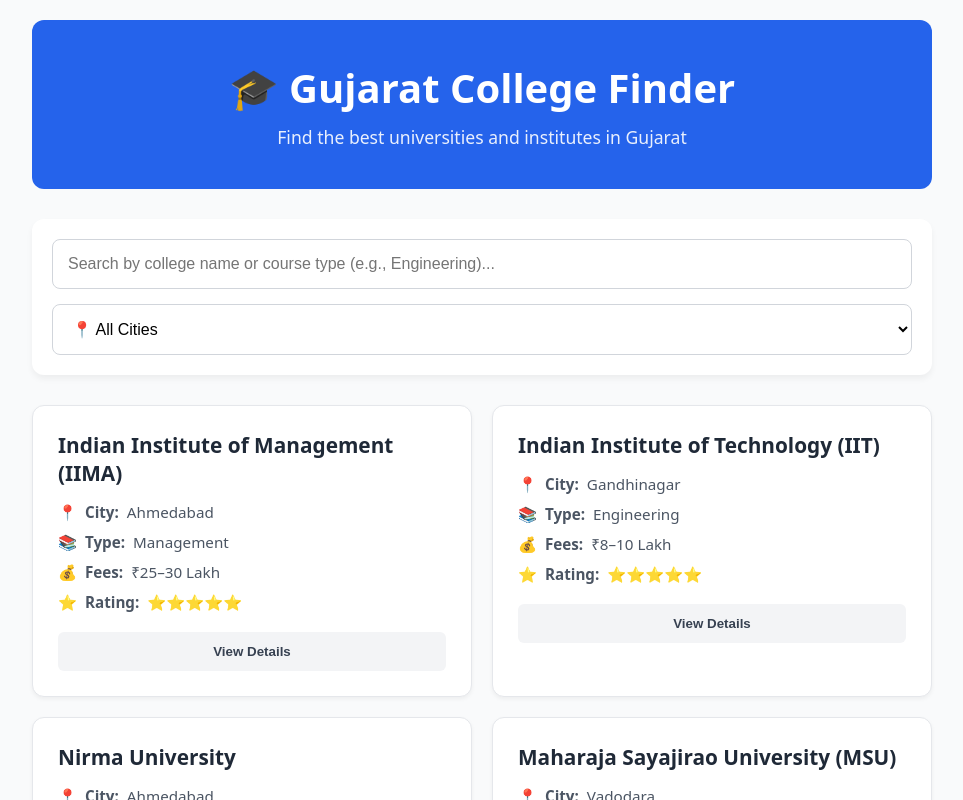
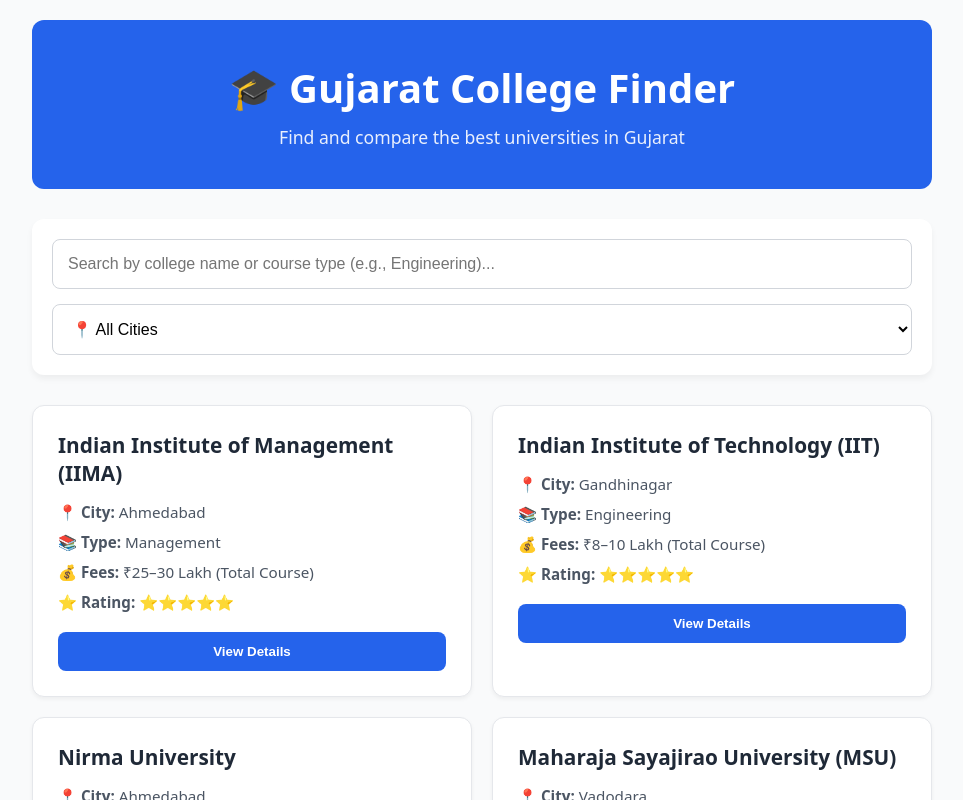
Before and after one commit to seorajp/gujarat-college-finder, a Next.js app: page / in a window 1280 px wide. Shown: the top 800 px of the page, without its empty margins (158-1121 px from the left). Built offline with nearby package versions, Linux system fonts and the light colour scheme.

Commit message:
Update page.js

```diff
--- a/app/page.js
+++ b/app/page.js
@@ -2,28 +2,151 @@
 
 import { useState } from "react";
 
-// Complete Database of Gujarat Colleges
+// Complete Database of Gujarat Colleges with expanded details
 const gujaratColleges = [
-  { id: 1, name: "Indian Institute of Management (IIMA)", city: "Ahmedabad", type: "Management", fees: "₹25–30 Lakh", rating: "⭐⭐⭐⭐⭐" },
-  { id: 2, name: "Indian Institute of Technology (IIT)", city: "Gandhinagar", type: "Engineering", fees: "₹8–10 Lakh", rating: "⭐⭐⭐⭐⭐" },
-  { id: 3, name: "Nirma University", city: "Ahmedabad", type: "Multi-disciplinary", fees: "₹2–4 Lakh/yr", rating: "⭐⭐⭐⭐" },
-  { id: 4, name: "Maharaja Sayajirao University (MSU)", city: "Vadodara", type: "Multi-disciplinary", fees: "₹15k–80k/yr", rating: "⭐⭐⭐⭐" },
-  { id: 5, name: "Parul University", city: "Vadodara", type: "Multi-disciplinary", fees: "₹1–2.5 Lakh/yr", rating: "⭐⭐⭐" },
-  { id: 6, name: "National Institute of Design (NID)", city: "Ahmedabad", type: "Design", fees: "₹3–4 Lakh/yr", rating: "⭐⭐⭐⭐⭐" },
-  { id: 7, name: "SVNIT (NIT Surat)", city: "Surat", type: "Engineering", fees: "₹1.5–2 Lakh/yr", rating: "⭐⭐⭐⭐" },
-  { id: 8, name: "Pandit Deendayal Energy University (PDEU)", city: "Gandhinagar", type: "Engineering", fees: "₹2–4 Lakh/yr", rating: "⭐⭐⭐⭐" },
-  { id: 9, name: "Gujarat University", city: "Ahmedabad", type: "Multi-disciplinary", fees: "₹10k–50k/yr", rating: "⭐⭐⭐" },
-  { id: 10, name: "Dhirubhai Ambani Institute (DA-IICT)", city: "Gandhinagar", type: "Engineering/IT", fees: "₹2–3 Lakh/yr", rating: "⭐⭐⭐⭐⭐" }
+  {
+    id: 1,
+    name: "Indian Institute of Management (IIMA)",
+    city: "Ahmedabad",
+    type: "Management",
+    fees: "₹25–30 Lakh (Total Course)",
+    rating: "⭐⭐⭐⭐⭐",
+    established: "1961",
+    campusSize: "106 Acres",
+    popularCourses: "MBA, PGPX, FPM",
+    description: "Ranked #1 for Management in India. Famous for its iconic red-brick architecture (Louis Kahn Plaza) and case-study based learning methodology.",
+    website: "https://www.iima.ac.in"
+  },
+  {
+    id: 2,
+    name: "Indian Institute of Technology (IIT)",
+    city: "Gandhinagar",
+    type: "Engineering",
+    fees: "₹8–10 Lakh (Total Course)",
+    rating: "⭐⭐⭐⭐⭐",
+    established: "2008",
+    campusSize: "400 Acres",
+    popularCourses: "B.Tech (CSE, EE, ME), M.Tech, PhD",
+    description: "Located beautifully on the banks of the Sabarmati River. Known for its project-based learning curriculum and massive global research collaborations.",
+    website: "https://iitgn.ac.in"
+  },
+  {
+    id: 3,
+    name: "Nirma University",
+    city: "Ahmedabad",
+    type: "Multi-disciplinary",
+    fees: "₹2–4 Lakh/yr",
+    rating: "⭐⭐⭐⭐",
+    established: "2003",
+    campusSize: "115 Acres",
+    popularCourses: "B.Tech, MBA, B.Pharm, LAW",
+    description: "A premier private university offering top-tier campus placements, modern infrastructure, and highly corporate-aligned academic structures.",
+    website: "https://nirmauni.ac.in"
+  },
+  {
+    id: 4,
+    name: "Maharaja Sayajirao University (MSU)",
+    city: "Vadodara",
+    type: "Multi-disciplinary",
+    fees: "₹15k–80k/yr",
+    rating: "⭐⭐⭐⭐",
+    established: "1949",
+    campusSize: "275 Acres",
+    popularCourses: "B.Com, B.A, Fine Arts, Engineering",
+    description: "One of Gujarat's oldest and most heritage-rich public universities. World-renowned for its Faculty of Fine Arts and vibrant cultural campus life.",
+    website: "https://www.msubaroda.ac.in"
+  },
+  {
+    id: 5,
+    name: "Parul University",
+    city: "Vadodara",
+    type: "Multi-disciplinary",
+    fees: "₹1–2.5 Lakh/yr",
+    rating: "⭐⭐⭐",
+    established: "2015",
+    campusSize: "150+ Acres",
+    popularCourses: "B.Tech, MBA, MBBS, Aviation",
+    description: "Known for an incredibly diverse international student community, highly vibrant regular tech-fests, and extensive global exchange programs.",
+    website: "https://www.paruluniversity.ac.in"
+  },
+  {
+    id: 6,
+    name: "National Institute of Design (NID)",
+    city: "Ahmedabad",
+    type: "Design",
+    fees: "₹3–4 Lakh/yr",
+    rating: "⭐⭐⭐⭐⭐",
+    established: "1961",
+    campusSize: "20 Acres",
+    popularCourses: "B.Des (Product, Graphic, Animation)",
+    description: "An Institute of National Importance. Globally recognized as India's premier design school driving industrial, communication, and textile design education.",
+    website: "https://www.nid.edu"
+  },
+  {
+    id: 7,
+    name: "SVNIT (NIT Surat)",
+    city: "Surat",
+    type: "Engineering",
+    fees: "₹1.5–2 Lakh/yr",
+    rating: "⭐⭐⭐⭐",
+    established: "1961",
+    campusSize: "250 Acres",
+    popularCourses: "B.Tech (Computer, Mechanical, Civil)",
+    description: "A prestigious central-government funded engineering institute with an outstanding legacy of producing top-tier tech industry leaders and startup founders.",
+    website: "https://www.svnit.ac.in"
+  },
+  {
+    id: 8,
+    name: "Pandit Deendayal Energy University (PDEU)",
+    city: "Gandhinagar",
+    type: "Engineering",
+    fees: "₹2–4 Lakh/yr",
+    rating: "⭐⭐⭐⭐",
+    established: "2007",
+    campusSize: "100 Acres",
+    popularCourses: "B.Tech (Petroleum, Solar, CSE), MBA",
+    description: "Excellent infrastructure supported by industry giants. Special emphasis on energy domain studies, conventional research, and modern tech branches.",
+    website: "https://www.pdeu.ac.in"
+  },
+  {
+    id: 9,
+    name: "Gujarat University",
+    city: "Ahmedabad",
+    type: "Multi-disciplinary",
+    fees: "₹10k–50k/yr",
+    rating: "⭐⭐⭐",
+    established: "1949",
+    campusSize: "260 Acres",
+    popularCourses: "M.Sc, B.Com, MCA, BCA",
+    description: "The largest affiliating university in the state, offering affordable high-quality state-board education options across hundreds of streams.",
+    website: "https://www.gujaratuniversity.ac.in"
+  },
+  {
+    id: 10,
+    name: "Dhirubhai Ambani Institute (DA-IICT)",
+    city: "Gandhinagar",
+    type: "Engineering/IT",
+    fees: "₹2–3 Lakh/yr",
+    rating: "⭐⭐⭐⭐⭐",
+    established: "2001",
+    campusSize: "50 Acres",
+    popularCourses: "B.Tech (ICT), M.Tech, M.Sc (IT)",
+    description: "A wave-making wave-front specialized institute for Information and Communication Technology, providing exceptional direct placements in big-tech firms.",
+    website: "https://www.daiict.ac.in"
+  }
 ];
 
 export default function Home() {
   const [searchQuery, setSearchQuery] = useState("");
   const [selectedCity, setSelectedCity] = useState("All");
 
-  // Get unique cities for the dropdown
+  // State to track if we are on the Home Page or Details Page
+  const [selectedCollege, setSelectedCollege] = useState(null);
+
+  // Get unique cities for the dropdown menu
   const cities = ["All", ...new Set(gujaratColleges.map(c => c.city))];
 
-  // Filter logic
+  // Search filter math logic
   const filteredColleges = gujaratColleges.filter((college) => {
     const matchesSearch = college.name.toLowerCase().includes(searchQuery.toLowerCase()) ||
                           college.type.toLowerCase().includes(searchQuery.toLowerCase());
@@ -31,18 +154,83 @@
     return matchesSearch && matchesCity;
   });
 
+  // --- PAGE VIEW 2: COLLEGE DETAILS PAGE ---
+  if (selectedCollege) {
+    return (
+      <main style={{ padding: "20px", fontFamily: "system-ui, sans-serif", maxWidth: "800px", margin: "0 auto", backgroundColor: "#f9fafb", minHeight: "100vh" }}>
+        {/* Back Button */}
+        <button
+          onClick={() => setSelectedCollege(null)}
+          style={{ padding: "10px 20px", fontSize: "16px", backgroundColor: "#e5e7eb", border: "none", borderRadius: "8px", color: "#374151", fontWeight: "bold", cursor: "pointer", marginBottom: "20px" }}
+        >
+          ⬅️ Back to Directory
+        </button>
+
+        {/* Profile Card Header */}
+        <div style={{ backgroundColor: "white", padding: "30px", borderRadius: "12px", border: "1px solid #e5e7eb", boxShadow: "0 4px 6px rgba(0,0,0,0.05)" }}>
+          <span style={{ backgroundColor: "#dbeafe", color: "#2563eb", padding: "5px 12px", borderRadius: "20px", fontSize: "0.85rem", fontWeight: "bold" }}>
+            {selectedCollege.type}
+          </span>
+          <h1 style={{ fontSize: "2rem", margin: "15px 0 10px 0", color: "#1f2937" }}>{selectedCollege.name}</h1>
+          <p style={{ fontSize: "1.2rem", color: "#4b5563", margin: "0 0 15px 0" }}>📍 {selectedCollege.city}, Gujarat</p>
+          <div style={{ fontSize: "1.2rem" }}>Rating: {selectedCollege.rating}</div>
+        </div>
+
+        {/* Detailed Statistics Block */}
+        <div style={{ display: "grid", gridTemplateColumns: "repeat(auto-fit, minmax(200px, 1fr))", gap: "15px", margin: "25px 0" }}>
+          <div style={{ backgroundColor: "white", padding: "20px", borderRadius: "10px", border: "1px solid #e5e7eb", textAlign: "center" }}>
+            <div style={{ color: "#6b7280", fontSize: "0.9rem", marginBottom: "5px" }}>💰 Estimated Fees</div>
+            <strong style={{ fontSize: "1.1rem", color: "#111827" }}>{selectedCollege.fees}</strong>
+          </div>
+          <div style={{ backgroundColor: "white", padding: "20px", borderRadius: "10px", border: "1px solid #e5e7eb", textAlign: "center" }}>
+            <div style={{ color: "#6b7280", fontSize: "0.9rem", marginBottom: "5px" }}>📅 Established Year</div>
+            <strong style={{ fontSize: "1.1rem", color: "#111827" }}>{selectedCollege.established}</strong>
+          </div>
+          <div style={{ backgroundColor: "white", padding: "20px", borderRadius: "10px", border: "1px solid #e5e7eb", textAlign: "center" }}>
+            <div style={{ color: "#6b7280", fontSize: "0.9rem", marginBottom: "5px" }}>📐 Campus Area</div>
+            <strong style={{ fontSize: "1.1rem", color: "#111827" }}>{selectedCollege.campusSize}</strong>
+          </div>
+        </div>
+
+        {/* Overview & Courses info */}
+        <div style={{ backgroundColor: "white", padding: "30px", borderRadius: "12px", border: "1px solid #e5e7eb", display: "grid", gap: "20px", boxShadow: "0 4px 6px rgba(0,0,0,0.05)" }}>
+          <div>
+            <h3 style={{ margin: "0 0 10px 0", color: "#1f2937" }}>Institute Overview</h3>
+            <p style={{ color: "#4b5563", lineHeight: "1.6", margin: 0 }}>{selectedCollege.description}</p>
+          </div>
+
+          <hr style={{ border: "0", borderTop: "1px solid #e5e7eb", margin: "10px 0" }} />
+
+          <div>
+            <h3 style={{ margin: "0 0 10px 0", color: "#1f2937" }}>🔥 Popular Courses Offered</h3>
+            <p style={{ color: "#2563eb", fontWeight: "bold", fontSize: "1.1rem", margin: 0 }}>{selectedCollege.popularCourses}</p>
+          </div>
+
+          <a
+            href={selectedCollege.website}
+            target="_blank"
+            rel="noopener noreferrer"
+            style={{ display: "block", textAlign: "center", backgroundColor: "#2563eb", color: "white", padding: "14px", borderRadius: "8px", textDecoration: "none", fontWeight: "bold", marginTop: "10px" }}
+          >
+            🌐 Visit Official Website
+          </a>
+        </div>
+      </main>
+    );
+  }
+
+  // --- PAGE VIEW 1: HOME PAGE DIRECTORY ---
   return (
     <main style={{ padding: "20px", fontFamily: "system-ui, sans-serif", maxWidth: "900px", margin: "0 auto", backgroundColor: "#f9fafb", minHeight: "100vh" }}>
 
-      {/* Header Section */}
+      {/* Header Banner */}
       <div style={{ textAlign: "center", marginBottom: "30px", padding: "40px 20px", backgroundColor: "#2563eb", color: "white", borderRadius: "12px" }}>
         <h1 style={{ fontSize: "2.5rem", margin: "0 0 10px 0", fontWeight: "bold" }}>🎓 Gujarat College Finder</h1>
-        <p style={{ fontSize: "1.1rem", margin: 0, opacity: 0.9 }}>Find the best universities and institutes in Gujarat</p>
+        <p style={{ fontSize: "1.1rem", margin: 0, opacity: 0.9 }}>Find and compare the best universities in Gujarat</p>
       </div>
 
-      {/* Search and Filter Section */}
+      {/* Inputs Controller Card */}
       <div style={{ display: "flex", flexDirection: "column", gap: "15px", marginBottom: "30px", backgroundColor: "white", padding: "20px", borderRadius: "12px", boxShadow: "0 4px 6px rgba(0,0,0,0.05)" }}>
-
         <input
           type="text"
           placeholder="Search by college name or course type (e.g., Engineering)..."
@@ -62,28 +250,31 @@
         </select>
       </div>
 
-      {/* Results Section */}
+      {/* Grid Results Block */}
       <div style={{ display: "grid", gap: "20px", gridTemplateColumns: "repeat(auto-fill, minmax(300px, 1fr))" }}>
         {filteredColleges.length > 0 ? (
           filteredColleges.map((college) => (
-            <div key={college.id} style={{ backgroundColor: "white", padding: "25px", borderRadius: "12px", border: "1px solid #e5e7eb", boxShadow: "0 2px 4px rgba(0,0,0,0.05)", transition: "transform 0.2s" }}>
+            <div key={college.id} style={{ backgroundColor: "white", padding: "25px", borderRadius: "12px", border: "1px solid #e5e7eb", boxShadow: "0 2px 4px rgba(0,0,0,0.05)" }}>
               <h2 style={{ margin: "0 0 15px 0", fontSize: "1.3rem", color: "#1f2937" }}>{college.name}</h2>
 
-              <div style={{ display: "flex", flexDirection: "column", gap: "10px", color: "#4b5563", fontSize: "0.95rem" }}>
-                <span style={{ display: "flex", alignItems: "center", gap: "8px" }}>📍 <strong>City:</strong> {college.city}</span>
-                <span style={{ display: "flex", alignItems: "center", gap: "8px" }}>📚 <strong>Type:</strong> {college.type}</span>
-                <span style={{ display: "flex", alignItems: "center", gap: "8px" }}>💰 <strong>Fees:</strong> {college.fees}</span>
-                <span style={{ display: "flex", alignItems: "center", gap: "8px" }}>⭐ <strong>Rating:</strong> {college.rating}</span>
+              <div style={{ display: "flex", flexDirection: "column", gap: "10px", color: "#4b5563", fontSize: "0.95rem", marginBottom: "20px" }}>
+                <span>📍 <strong>City:</strong> {college.city}</span>
+                <span>📚 <strong>Type:</strong> {college.type}</span>
+                <span>💰 <strong>Fees:</strong> {college.fees}</span>
+                <span>⭐ <strong>Rating:</strong> {college.rating}</span>
               </div>
 
-              <button style={{ width: "100%", marginTop: "20px", padding: "12px", backgroundColor: "#f3f4f6", border: "none", borderRadius: "6px", color: "#374151", fontWeight: "bold", cursor: "pointer" }}>
+              <button
+                onClick={() => setSelectedCollege(college)}
+                style={{ width: "100%", padding: "12px", backgroundColor: "#2563eb", border: "none", borderRadius: "8px", color: "white", fontWeight: "bold", cursor: "pointer" }}
+              >
                 View Details
               </button>
             </div>
           ))
         ) : (
           <div style={{ textAlign: "center", padding: "40px", color: "#6b7280", gridColumn: "1 / -1" }}>
-            <p style={{ fontSize: "1.2rem" }}>No colleges found matching your search. Try adjusting your filters!</p>
+            <p style={{ fontSize: "1.2rem" }}>No colleges match your filter query. Try searching something else!</p>
           </div>
         )}
       </div>
```
